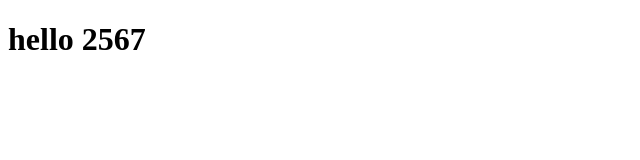
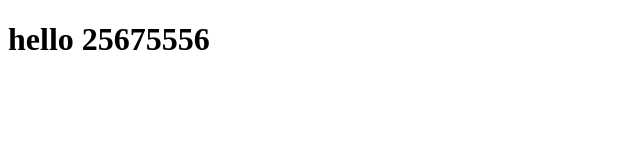
Before and after one commit to khawoat2533/test1, a plain HTML site: page index.html in a window 1280 px wide. Shown: the whole page, without its empty margins (0-640 px from the left). Drawn offline with Linux system fonts and the light colour scheme.

Commit message:
add 5566

```diff
--- a/index.html
+++ b/index.html
@@ -6,6 +6,6 @@
     <title>Document</title>
 </head>
 <body>
-    <h1>hello 2567</h1>
+    <h1>hello 25675556</h1>
 </body>
 </html>
```
